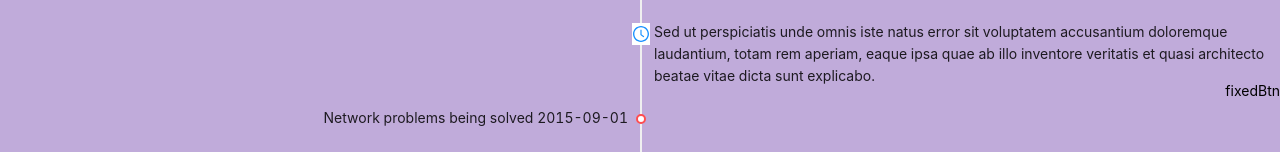
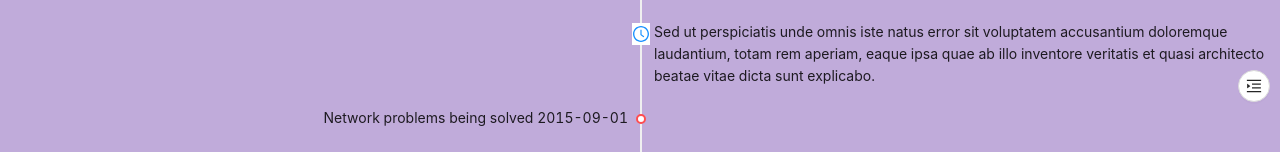
Before and after one commit to pollylii/perWeb, a React (Create React App) app: page / in a window 1280 px wide. Shown: the part 458-610 px from the top of the page. Built offline with nearby package versions, Linux system fonts and the light colour scheme.

Commit message:
fixedBtn

```diff
--- a/src/containers/FixedBtn/index.jsx
+++ b/src/containers/FixedBtn/index.jsx
@@ -1,12 +1,14 @@
 import React, { Component } from 'react'
 import {connect} from 'react-redux'
+import { Button } from 'antd';
+import { MenuUnfoldOutlined } from '@ant-design/icons';
 import './index.scss'
 
 class fixedBtn extends Component {
 	render() {
 		return (
 			<div className="fixedBtn">
-				fixedBtn
+				 <Button shape="circle" icon={<MenuUnfoldOutlined />} />
 			</div>
 		)
 	}
--- a/src/containers/FixedBtn/index.scss
+++ b/src/containers/FixedBtn/index.scss
@@ -1,6 +1,7 @@
 .fixedBtn{
     position: fixed;
     bottom: 30%;
-    right: 0;
+    right: 10px;
     color: #000;
+    z-index: 99999;
 }
```
